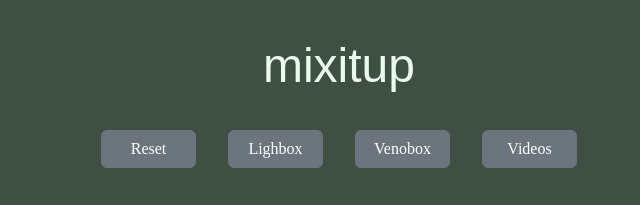
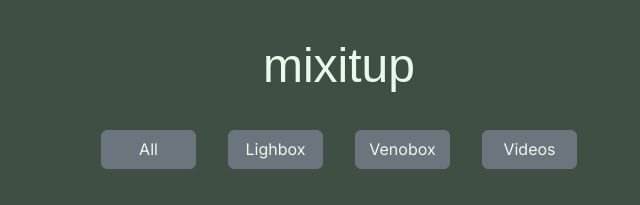
Before and after one commit to codayon/test-Jquery, a plain HTML site: page index.html in a window 1280 px wide. Shown: the part 1440-1645 px from the top of the page, 301-941 px from the left. Drawn offline with Linux system fonts and the light colour scheme; a web font is replaced by a local one.

Commit message:
change button font and color

```diff
--- a/css/style.css
+++ b/css/style.css
@@ -44,5 +44,9 @@
   height: 1320px;
   width: 100%;
 }
+.btnConfig {
+  color: #eafaea;
+  font-family: "Inter", sans-serif;
+}
 
 /* mixitup section end */
--- a/index.html
+++ b/index.html
@@ -142,10 +142,14 @@
     <div class="container">
       <h2 class="boxText">mixitup</h2>
       <div class="row pt-4 justify-content-center controls">
-        <button type="button" class="btn btn-secondary col-lg-1 m-3 control" data-filter="all">Reset</button>
-        <button type="button" class="btn btn-secondary col-lg-1 m-3 control" data-filter=".lightboxBtn">Lighbox</button>
-        <button type="button" class="btn btn-secondary col-lg-1 m-3 control" data-filter=".venoboxBtn">Venobox</button>
-        <button type="button" class="btn btn-secondary col-lg-1 m-3 control" data-filter=".videosBtn">Videos</button>
+        <button type="button" class="btn btn-secondary col-lg-1 m-3 control" data-filter="all"><span
+            class="btnConfig">All</span></button>
+        <button type="button" class="btn btn-secondary col-lg-1 m-3 control" data-filter=".lightboxBtn"><span
+            class="btnConfig">Lighbox</span></button>
+        <button type="button" class="btn btn-secondary col-lg-1 m-3 control" data-filter=".venoboxBtn"><span
+            class="btnConfig">Venobox</span></button>
+        <button type="button" class="btn btn-secondary col-lg-1 m-3 control" data-filter=".videosBtn"><span
+            class="btnConfig">Videos</span></button>
       </div>
       <div class="row py-4 mixitupSrc">
         <div class="col-lg-4 py-4 mix lightboxBtn">
```
